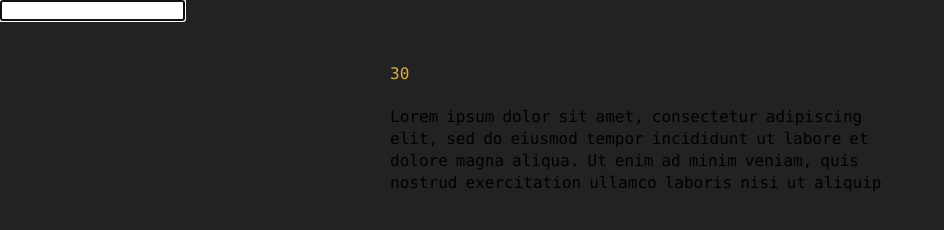
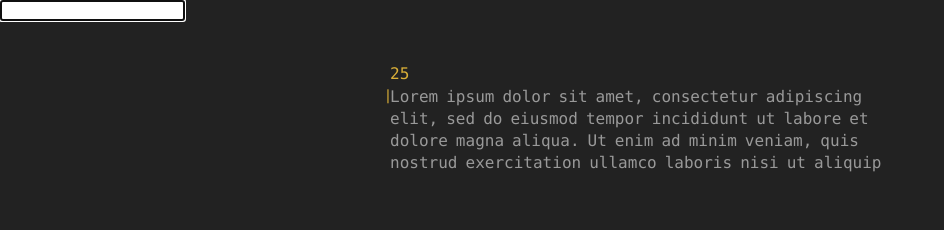
Before and after one commit to Fasping/fast-type-game, a plain HTML site: page game/index.html in a window 1280 px wide. Shown: the whole page, without its empty margins (0-944 px from the left). Drawn offline with Linux system fonts and the light colour scheme.

Commit message:
Feat: create timmer  &  add blink first letter

```diff
--- a/game/main.js
+++ b/game/main.js
@@ -29,6 +29,25 @@ function initGame() {
     `;
     })
     .join("");
+
+  const $firstWord = $paragraph.querySelector("word");
+  $firstWord.classList.add("active");
+  $firstWord.querySelector("letter").classList.add("active");
+
+  const intervalId = setInterval(() => {
+    currentTime--;
+    $time.textContent = currentTime;
+
+    if (currentTime === 0) {
+      clearInterval(intervalId);
+      gameOver();
+    } else {
+    }
+  }, 1000);
 }
 
 function initEvents() {}
+
+function gameOver() {
+  console.log("game over");
+}
--- a/game/style.css
+++ b/game/style.css
@@ -20,7 +20,7 @@ section {
   padding: 16px;
   display: flex;
   flex-direction: column;
-  gap: 8px;
+  gap: 4px;
   max-width: 500px;
 }
 
@@ -41,4 +41,30 @@ p {
   display: flex;
   flex-wrap: wrap;
   gap: 3px 8px;
+  margin: 0;
 }
+
+letter {
+  color: var(--gray);
+  position: relative;
+
+  &.active::before {
+    content: "|";
+    color: var(--yellow);
+    font-size: 14px;
+    position: absolute;
+    left: -65%;
+    animation: 1s blink infinite ease-in-out;
+  }
+}
+
+@keyframes blink {
+  0%,
+  25% {
+    opacity: 1;
+  }
+
+  75% {
+    opacity: 0;
+  }
+}
```
